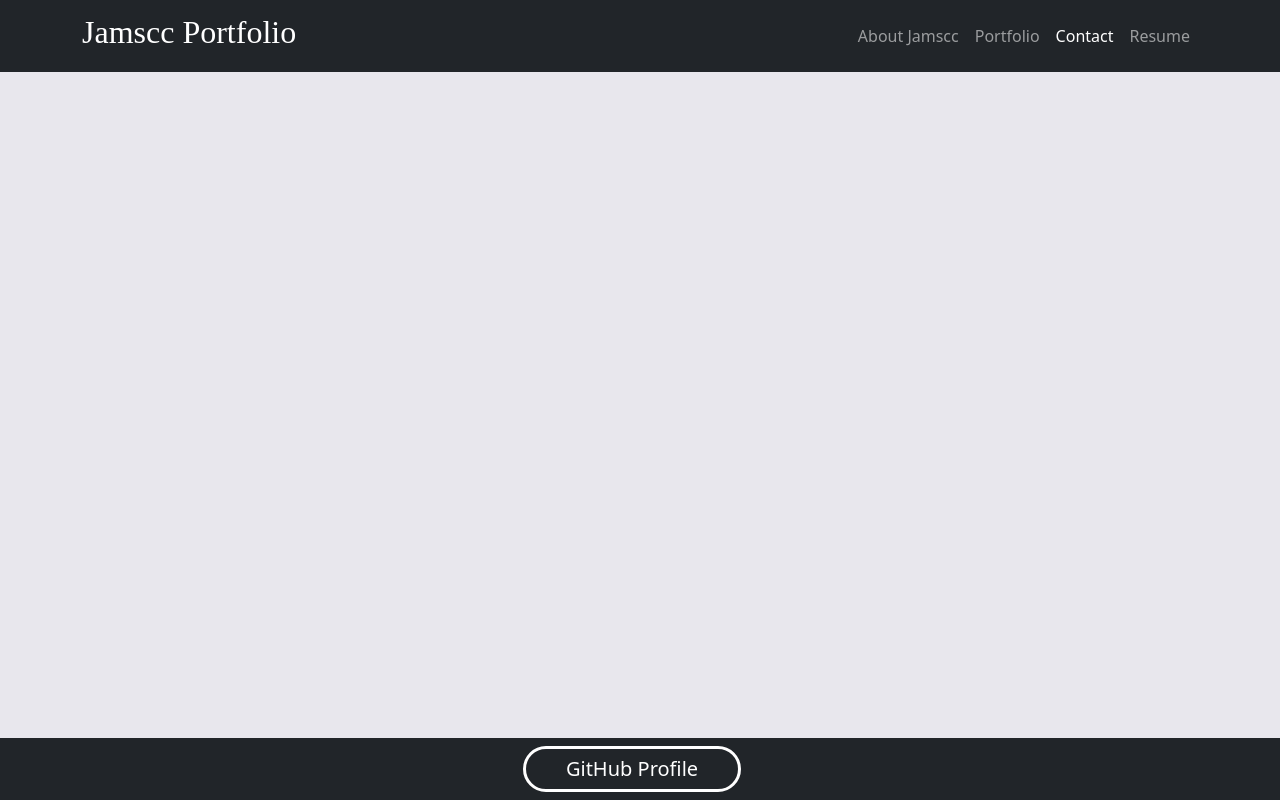
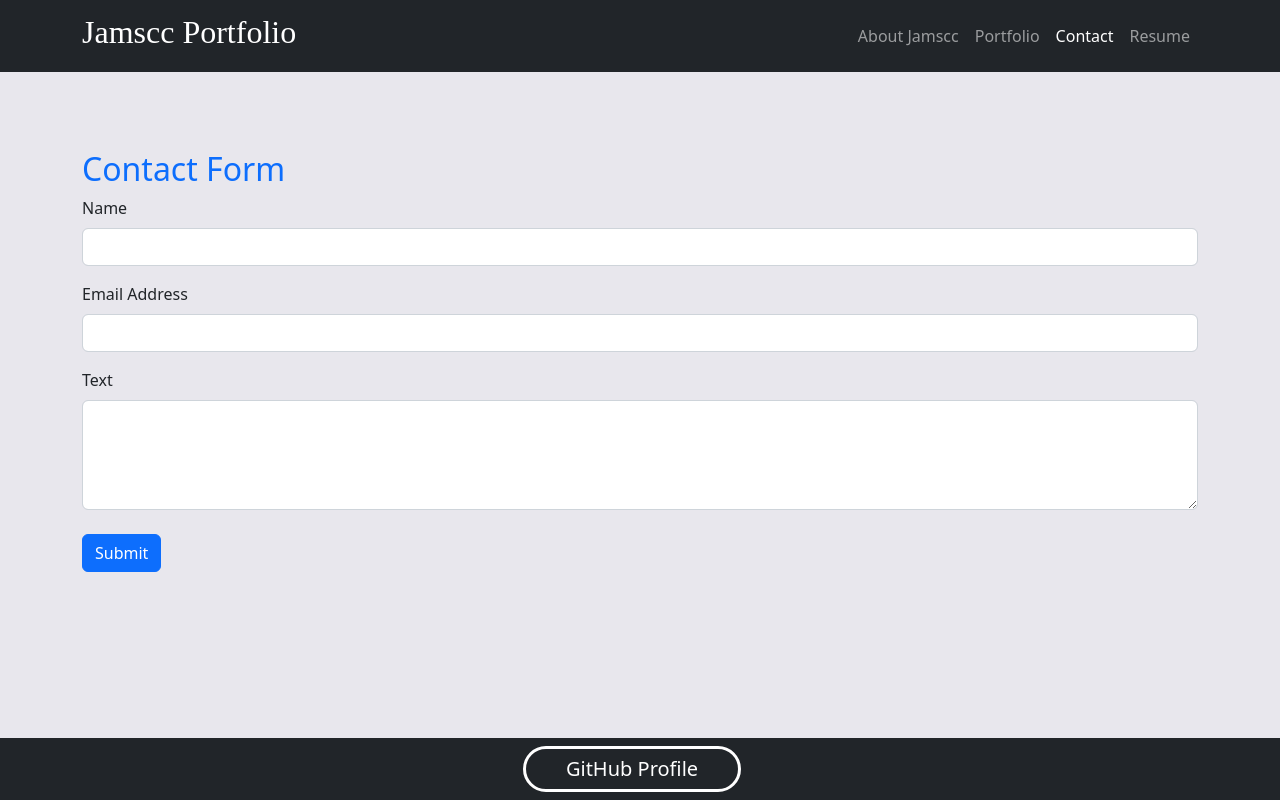
Before and after one commit to jamscc/web-app-portfolio, a React app: page / in a window 1280 px wide. Both pictures are taken after a click on the link "Contact". Built offline with nearby package versions, Linux system fonts and the light colour scheme.

Commit message:
contact section and css - draft; package json; Nav-Comp

```diff
--- a/package.json
+++ b/package.json
@@ -2,11 +2,13 @@
   "name": "web-app-portfolio",
   "version": "0.1.0",
   "private": true,
+  "homepage": "https://jamscc.github.io/web-app-portfolio",
   "dependencies": {
     "@testing-library/jest-dom": "^5.16.5",
     "@testing-library/react": "^11.1.0",
     "@testing-library/user-event": "^13.5.0",
     "bootstrap": "^5.2.3",
+    "gh-pages": "^5.0.0",
     "react": "^17.0.2",
     "react-bootstrap": "^2.7.2",
     "react-dom": "^17.0.2",
@@ -14,6 +16,8 @@
     "web-vitals": "^2.1.4"
   },
   "scripts": {
+    "predeploy": "npm run build",
+    "deploy": "gh-pages -d build",
     "start": "react-scripts start",
     "build": "react-scripts build",
     "test": "react-scripts test",
--- a/src/components/css/style.css
+++ b/src/components/css/style.css
@@ -75,6 +75,15 @@
     text-decoration: none;
 }
 
+/* Contact-Section */
+.contact-form {
+    padding: 150px 50px;
+}
+
+#fdb {
+    color: #ff0000;
+}
+
 /* Res Section */
 .res {
     padding: 150px;
@@ -139,6 +148,21 @@
     }
 }
 
+/* Contact-Section */
+@media screen and (max-width: 580px) {
+    .contact-form {
+        padding-top: 200px;
+        padding-bottom: 200px;
+    }
+}
+
+@media screen and (max-width: 350px) {
+    .contact-form {
+        padding-top: 300px;
+        padding-bottom: 300px;
+    }
+}
+
 /* Res Section */
 @media screen and (max-width: 580px) {
     .res {
--- a/src/components/sections/Contact-Section.js
+++ b/src/components/sections/Contact-Section.js
@@ -0,0 +1,123 @@
+import { useState } from 'react';
+import { Form, Button, Container, Row, Col } from 'react-bootstrap';
+import '../css/style.css';
+
+// contact section
+function ContactSection() {
+    let pt = { name: '' };
+    const em = { el: '' };
+    const te = { text: '' };
+    pt = Object.assign(pt, em);
+    pt = Object.assign(pt, te);
+    // useState
+    const [cpt, spt] = useState(pt);
+
+    // onChange
+    const en = (t) => {
+        let ot;
+        switch (t.target.name) {
+            case ('nmPt'):
+                ot = Object.assign(cpt, { name: t.target.value });
+                return spt(ot);
+            case ('emPt'):
+                ot = Object.assign(cpt, { el: t.target.value });
+                return spt(ot);
+            case ('tPt'):
+                ot = Object.assign(cpt, { text: t.target.value })
+                return spt(ot);
+            default:
+                return;
+        }
+    };
+
+    // useState
+    const fpt = '';
+    const [fdb, sfd] = useState(fpt);
+    // onBlur
+    const ck = (t) => {
+        const cNm = (t.target.name == 'nmPt' && !t.target.value);
+        const cEm = (t.target.name == 'emPt' && !t.target.value);
+        const cTe = (t.target.name == 'tPt' && !t.target.value);
+        switch (true) {
+            case (cNm):
+                return sfd('name - required');
+            case (cEm):
+                return sfd('email address - required');
+            case (cTe):
+                return sfd('text - required');
+            default:
+                return;
+        };
+    };
+    // onClick
+    const snd = (t) => {
+        t.preventDefault();
+        const re = /^([a-z0-9_\.-]+)@([\da-z\.-]+)\.([a-z\.]{2,6})$/
+        const elR = !(re.test(cpt.el.trimStart().toLowerCase()));
+        const fr = 'not valid - please check the email address';
+        const elC = !(cpt.el.trimStart().toLowerCase());
+        const fm = 'email address - required';
+        const tl = (!(cpt.text.trimStart().length > 0));
+        const ft = 'text - required';
+        const nmC = !(cpt.name.trimStart());
+        const fn = 'name - required';
+
+        switch (true) {
+            case (nmC):
+                return sfd(fn);
+            case (elC):
+                return sfd(fm);
+            case (elR):
+                return sfd(fr);
+            case (tl):
+                return sfd(ft);
+            default:
+                // placeholder
+                sfd('');
+                document.getElementsByName('nmPt')[0].value = '';
+                document.getElementsByName('emPt')[0].value = '';
+                document.getElementsByName('tPt')[0].value = '';
+                let bl = { name: '' };
+                const ecl = { el: '' };
+                const tcl = { text: '' };
+                bl = Object.assign(bl, ecl);
+                bl = Object.assign(bl, tcl);
+                return spt(bl);
+        }
+    }
+    // form
+    return (
+        <div className="d-flex justify-content-center align-items-center contact-form">
+            <Container>
+                <Row>
+                    <Col>
+                        <Form>
+                            <h2 className="text-primary">Contact Form</h2>
+                            <Form.Group className="mb-3">
+                                <Form.Label>Name</Form.Label>
+                                <Form.Control name="nmPt" onBlur={ck} onChange={en} />
+                            </Form.Group>
+
+                            <Form.Group className="mb-3">
+                                <Form.Label>Email Address</Form.Label>
+                                <Form.Control name="emPt" onBlur={ck} onChange={en} />
+                            </Form.Group>
+
+                            <Form.Group className="mb-3">
+                                <Form.Label>Text</Form.Label>
+                                <Form.Control name="tPt" as="textarea" rows={4} onBlur={ck} onChange={en} />
+                            </Form.Group>
+
+                            <Form.Group className="mb-3">
+                                <h6 id="fdb">{fdb}</h6>
+                                <Button type="submit" className="mt-2" variant="primary" onClick={snd}>Submit</Button>
+                            </Form.Group>
+                        </Form>
+                    </Col>
+                </Row>
+            </Container>
+        </div>
+    );
+}
+
+export default ContactSection;
--- a/src/components/sections/Header-Section.js
+++ b/src/components/sections/Header-Section.js
@@ -3,6 +3,7 @@ import AboutSection from './About-Section';
 import { useState } from 'react';
 import PortfolioSection from './Portfolio-Section';
 import { proj, fs } from './projects';
+import ContactSection from './Contact-Section';
 import ResSection from './Res-Section';
 import '../css/style.css';
 
@@ -25,6 +26,7 @@ function HeaderSection() {
                 {dy === 'main' && (<AboutSection />)}
                 {dy === 'about' && (<AboutSection />)}
                 {dy === 'portfolio' && (<PortfolioSection projects={proj} />)}
+                {dy === 'contact' && (<ContactSection />)}
                 {dy === 'res' && (<ResSection fs={fs} />)}
             </div>
         </>
--- a/src/components/sections/Nav-Comp.js
+++ b/src/components/sections/Nav-Comp.js
@@ -5,7 +5,7 @@ function NavComp({ cDy, sb }) {
     return (
         <Navbar fixed="top" bg="dark" variant="dark" expand="sm">
             <Container fluid="sm">
-                <Navbar.Brand href="/" id="main" onClick={() => { return location.reload() }}><h1 className='nav-h-text'>Jamscc Portfolio</h1></Navbar.Brand>
+                <Navbar.Brand href="/web-app-portfolio/" id="main" onClick={() => { return location.reload() }}><h1 className='nav-h-text'>Jamscc Portfolio</h1></Navbar.Brand>
                 <Nav>
                     <Nav.Item>
                         <Nav.Link href="#about" id="about" onClick={cDy} style={sb}>About Jamscc</Nav.Link>
```
Also changed, not shown: 1 other file.
